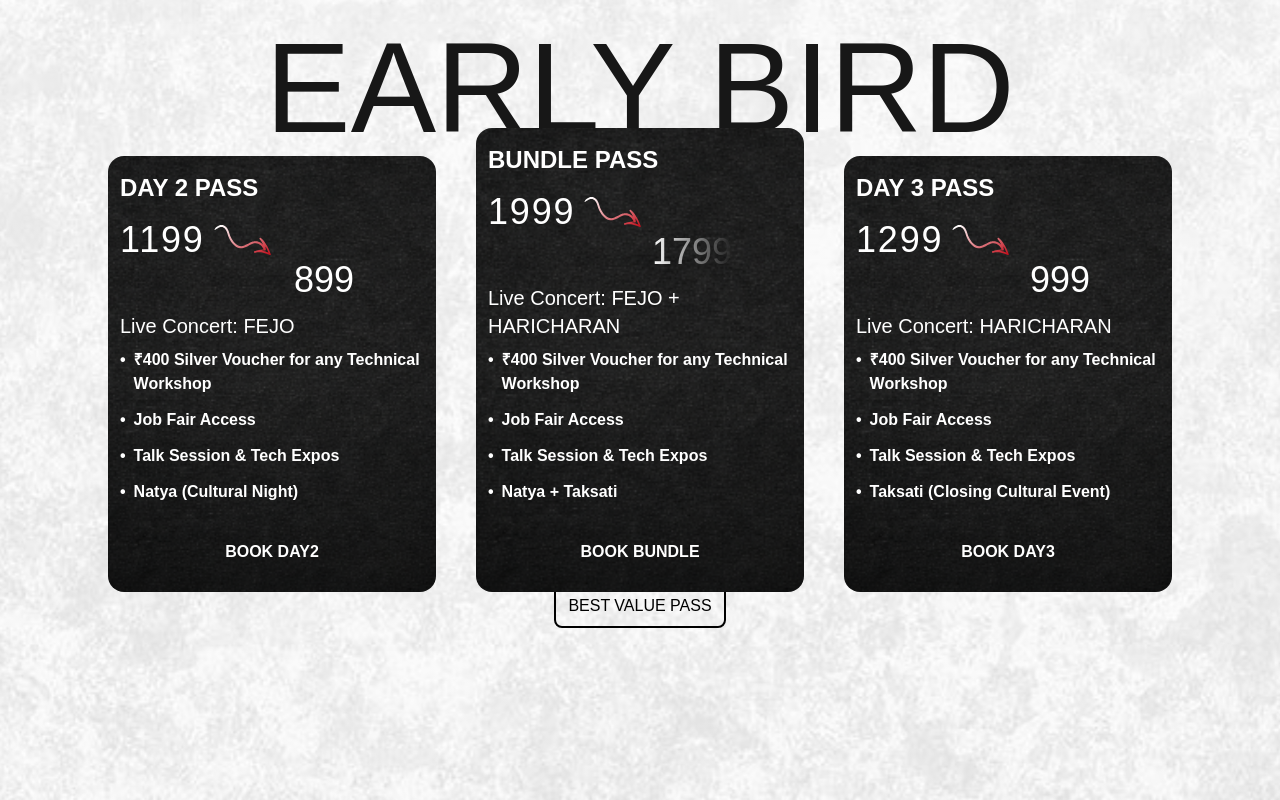
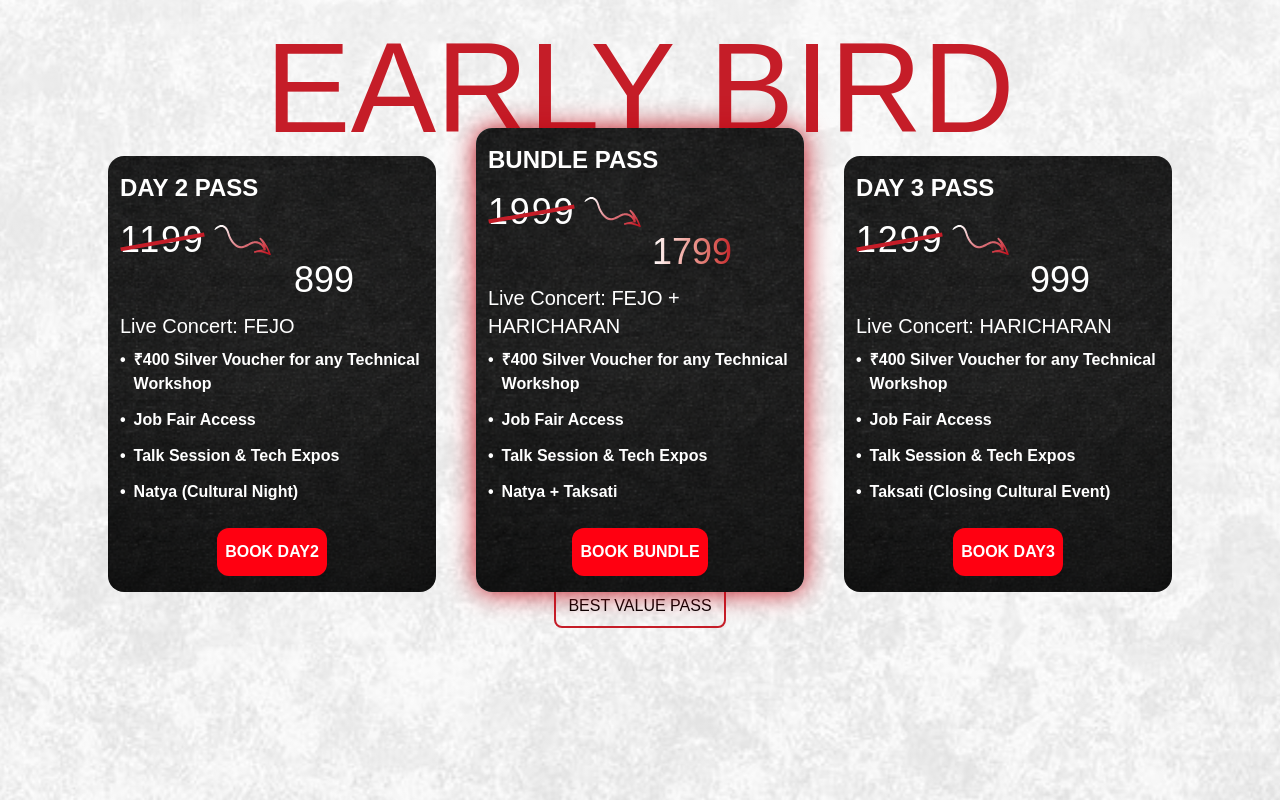
Before and after one commit to Gayathri-KS101/countdown, a Next.js app: page /early-bird in a window 1280 px wide. Built offline with nearby package versions, Linux system fonts and the light colour scheme; a web font is replaced by a local one.

Commit message:
add(style): add styles box shadow

```diff
--- a/src/app/globals.css
+++ b/src/app/globals.css
@@ -16,6 +16,17 @@
   font-display: swap;
 }
 
+@font-face {
+  font-family: 'Urbanist';
+  src: url('/Urbanist-VariableFont_wght.ttf') format('ttf');
+  font-weight: bold;
+  font-display: swap;
+}
+
+.font-urbanist {
+  font-family: 'Urbanist', sans-serif;
+}
+
 .font-amanojaku {
   font-family: "Amanojaku Demo", sans-serif;
 }
@@ -27,6 +38,11 @@
 :root {
   --background: #ffffff;
   --foreground: #171717;
+  --color-text: #C51D28;
+  --color-button: #ff0011 ;
+  --font-urbanist: "Urbanist", sans-serif;
+
+  --box-shadow: 0px 0px 26.8px 0px #C20C19;
 }
 
 @theme inline {
```
